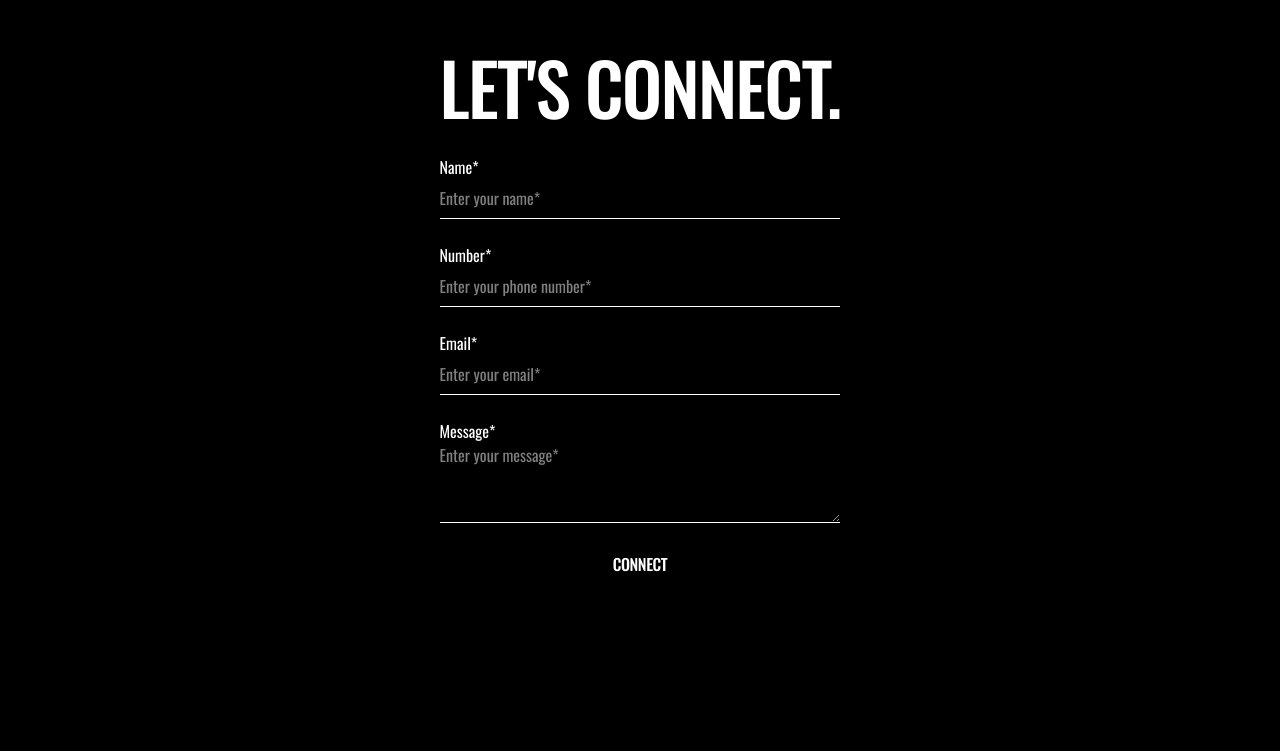
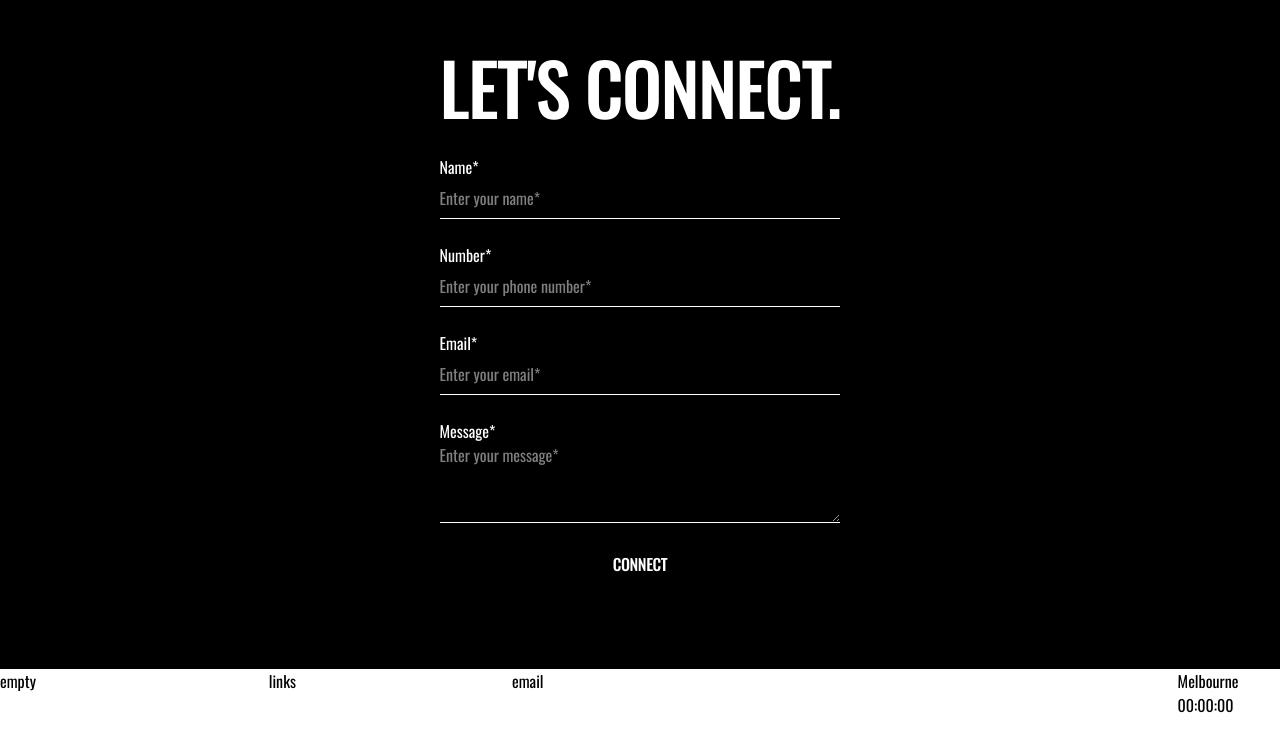
Before and after one commit to jackcorless91/gsap-portfolio, a React (Vite) app: page /contact in a window 1280 px wide. Shown: the part 843-1594 px from the top of the page. Before the commit the page ends 1512 px from the top, so only its background shows below. Built offline with nearby package versions, Linux system fonts and the light colour scheme.

Commit message:
footer started, styling width to match menu

```diff
--- a/src/components/ContactContent.jsx
+++ b/src/components/ContactContent.jsx
@@ -1,43 +1,16 @@
 import React from 'react';
 import ContactForm from "@/components/ContactForm.jsx";
+import Footer from "@/components/Footer.jsx";
 
 function ContactContent() {
   return (
-    <section className="min-h-[calc(100vh-4.5rem)] md:min-h-[calc(100vh-5.5rem)] flex items-center justify-center ">
-      {/*<div className="text-white flex flex-col gap-14 max-h-full max-sm:gap-6">*/}
-      {/*  <div className="text-7xl tracking-tight uppercase font-medium max-sm:text-5xl  pt-[30vh]">Lets Connect.</div>*/}
-      {/*  <div className="form-container">*/}
-      {/*    <form action="" className="flex flex-col tracking-tight uppercase font-medium gap-2 w-full">*/}
-      {/*      <label htmlFor="name">Name*</label>*/}
-      {/*      <input*/}
-      {/*        type="text"*/}
-      {/*        id="name"*/}
-      {/*        name="name"*/}
-      {/*        className=" border-0 border-b-[0.5px] border-white text-white  focus:outline-none focus:ring-0"*/}
-      {/*      />*/}
-      {/*      <label htmlFor="phone">Phone*</label>*/}
-      {/*      <input*/}
-      {/*        type="text"*/}
-      {/*        id="phone"*/}
-      {/*        className="bg-transparent border-0 border-b-[0.5px] border-white text-white placeholder-white focus:outline-none focus:ring-0 "*/}
-      {/*      />*/}
-      {/*      <label htmlFor="email">Email*</label>*/}
-      {/*      <input*/}
-      {/*        type="text"*/}
-      {/*        id="email"*/}
-      {/*        className="bg-transparent border-0 border-b-[0.5px] border-white text-white placeholder-white focus:outline-none focus:ring-0"*/}
-      {/*      />*/}
-      {/*      <label htmlFor="message">Message*</label>*/}
-      {/*      <input*/}
-      {/*        type="text"*/}
-      {/*        id="message"*/}
-      {/*        className="h-15 bg-transparent border-0 border-b-[0.5px] border-white text-white placeholder-white focus:outline-none focus:ring-0"*/}
-      {/*      />*/}
-      {/*    </form>*/}
-      {/*  </div>*/}
-      {/*</div>*/}
-      <ContactForm />
-    </section>
+    <div>
+      <section className="min-h-[calc(100vh-4.5rem)] md:min-h-[calc(100vh-5.5rem)] flex items-center justify-center ">
+        <ContactForm />
+      </section>
+      <Footer />
+    </div>
+
   );
 }
 
--- a/src/components/ContactForm.jsx
+++ b/src/components/ContactForm.jsx
@@ -1,5 +1,4 @@
 import React, { useState } from 'react';
-import {isSession} from "react-router";
 
 function ContactForm() {
     const [result, setResult] = useState("");
--- /dev/null
+++ b/src/components/Footer.jsx
@@ -0,0 +1,14 @@
+import React from 'react';
+
+function Footer() {
+  return (
+    <footer className="w-full bg-white h-32 grid grid-cols-[21%_19%_52%_8%]">
+      <div className="">empty</div>
+      <div className="">links</div>
+      <div className="">email</div>
+      <div className="">Melbourne 00:00:00</div>
+    </footer>
+  );
+}
+
+export default Footer;
--- a/src/components/Menu.jsx
+++ b/src/components/Menu.jsx
@@ -110,7 +110,7 @@ function Menu() {
                 href="#"
                 target="_blank"
                 rel="noopener noreferrer"
-                className="menu-a m-6 group relative w-max cursor-pointer"
+                className="menu-a m-[2px] group relative w-max cursor-pointer"
               >
                 <span> LinkedIn &#8599;</span>
                 <span className="absolute -bottom-0.25 left-0 w-0 h-0.5 bg-black transition-all group-hover:w-full"></span>
@@ -120,7 +120,7 @@ function Menu() {
                 href="#"
                 target="_blank"
                 rel="noopener noreferrer"
-                className="menu-a m-6 group relative w-max cursor-pointer"
+                className="menu-a m-[2px] group relative w-max cursor-pointer"
               >
                 <span>GitHub &#8599;</span>
                 <span className="absolute -bottom-0.25 left-0 w-0 h-0.5 bg-black transition-all group-hover:w-full"></span>
@@ -129,7 +129,7 @@ function Menu() {
                 href="#"
                 target="_blank"
                 rel="noopener noreferrer"
-                className="menu-a m-6 group relative w-max cursor-pointer"
+                className="menu-a m-[2px] group relative w-max cursor-pointer"
               >
                 <span>Resume &#8599;</span>
                 <span className="absolute -bottom-0.25 left-0 w-0 h-0.5 bg-black transition-all group-hover:w-full"></span>
--- a/src/index.css
+++ b/src/index.css
@@ -42,6 +42,10 @@ body::-webkit-scrollbar {
     font-weight: 500;
     line-height: 115%;
     margin-top: 2px;
+}
+
+.menu-pf, .menu-af {
+    color: white;
 }
 
 .page-title {
```
